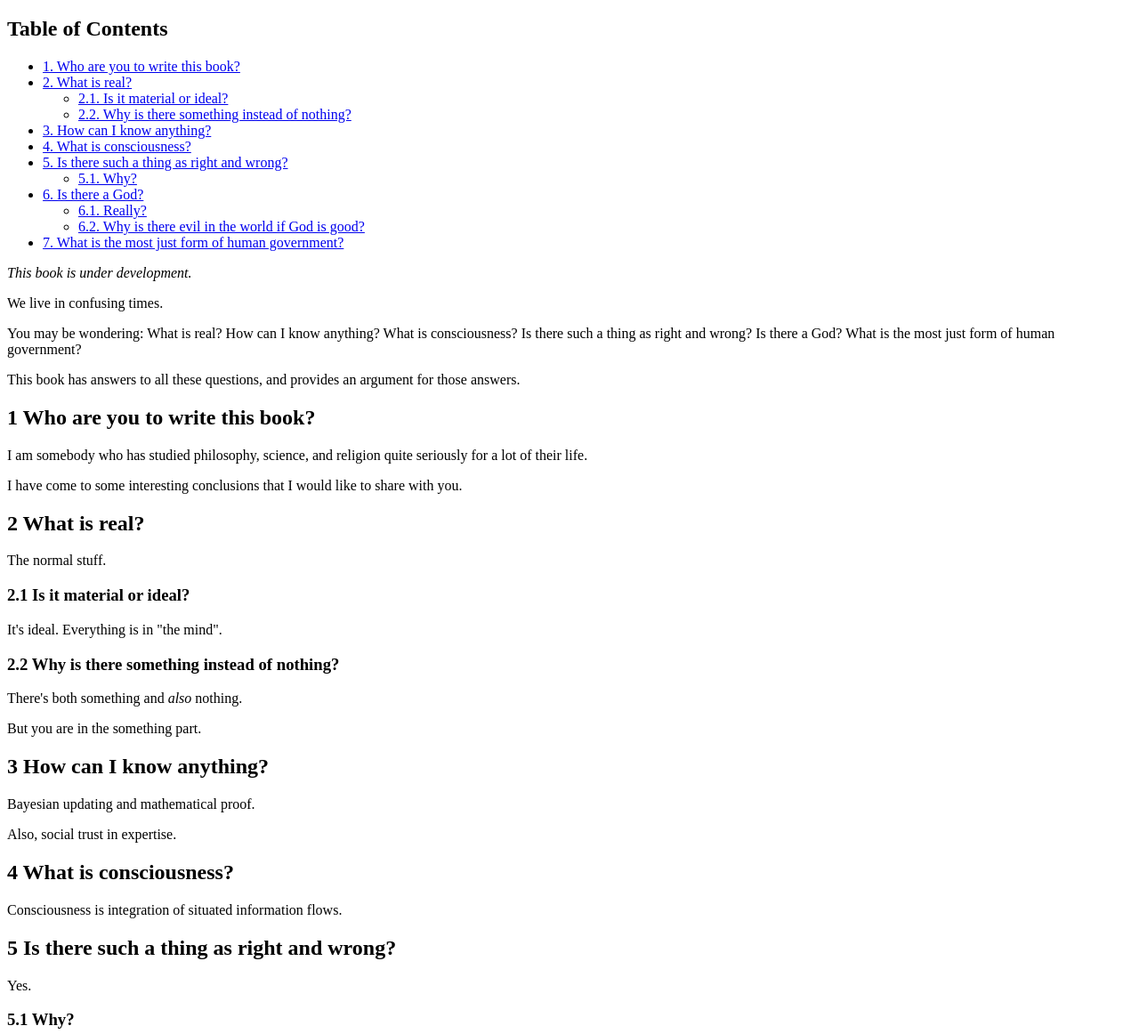
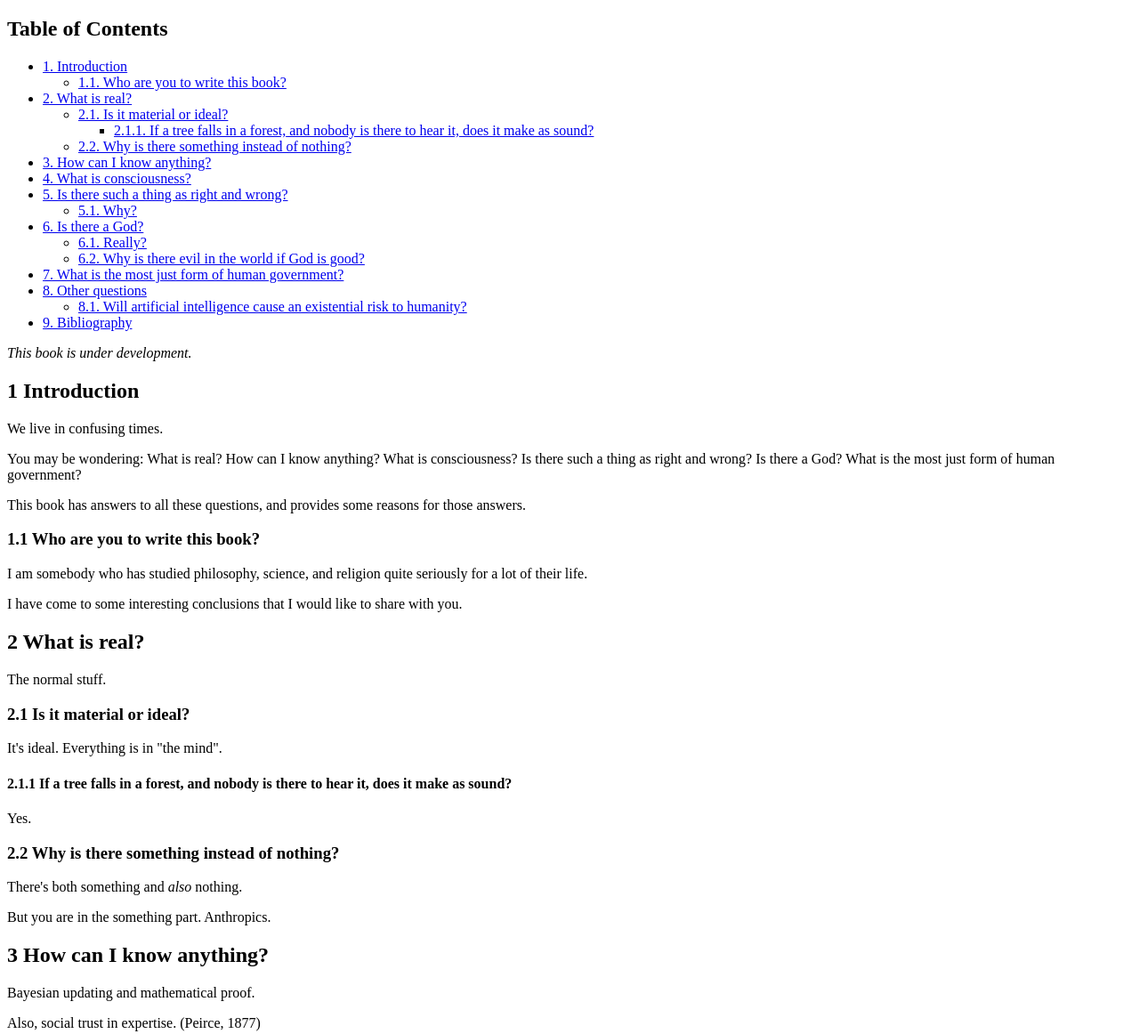
Before and after one commit to sbenthall/rational-spirit, a plain HTML site: page index.html in a window 1280 px wide. Shown: the part 61-1223 px from the top of the page at 89% size. Drawn offline with Linux system fonts and the light colour scheme.

Commit message:
adding some more

```diff
--- a/index.html
+++ b/index.html
@@ -4,7 +4,7 @@
 <html xmlns="http://www.w3.org/1999/xhtml" lang="en" xml:lang="en">
 <head>
 <title>Rational Spirit</title>
-<!-- 2018-06-26 Tue 16:49 -->
+<!-- 2018-06-26 Tue 17:07 -->
 <meta  http-equiv="Content-Type" content="text/html;charset=utf-8" />
 <meta  name="generator" content="Org-mode" />
 <meta  name="author" content="Sebastian Benthall" />
@@ -142,10 +142,18 @@ for the JavaScript code in this tag.
 <h2>Table of Contents</h2>
 <div id="text-table-of-contents">
 <ul>
-<li><a href="#sec-1">1. Who are you to write this book?</a></li>
+<li><a href="#sec-1">1. Introduction</a>
+<ul>
+<li><a href="#sec-1-1">1.1. Who are you to write this book?</a></li>
+</ul>
+</li>
 <li><a href="#sec-2">2. What is real?</a>
 <ul>
-<li><a href="#sec-2-1">2.1. Is it material or ideal?</a></li>
+<li><a href="#sec-2-1">2.1. Is it material or ideal?</a>
+<ul>
+<li><a href="#sec-2-1-1">2.1.1. If a tree falls in a forest, and nobody is there to hear it, does it make as sound?</a></li>
+</ul>
+</li>
 <li><a href="#sec-2-2">2.2. Why is there something instead of nothing?</a></li>
 </ul>
 </li>
@@ -163,6 +171,12 @@ for the JavaScript code in this tag.
 </ul>
 </li>
 <li><a href="#sec-7">7. What is the most just form of human government?</a></li>
+<li><a href="#sec-8">8. Other questions</a>
+<ul>
+<li><a href="#sec-8-1">8.1. Will artificial intelligence cause an existential risk to humanity?</a></li>
+</ul>
+</li>
+<li><a href="#sec-9">9. Bibliography</a></li>
 </ul>
 </div>
 </div>
@@ -170,6 +184,9 @@ for the JavaScript code in this tag.
 <i>This book is under development.</i>
 </p>
 
+<div id="outline-container-sec-1" class="outline-2">
+<h2 id="sec-1"><span class="section-number-2">1</span> Introduction</h2>
+<div class="outline-text-2" id="text-1">
 <p>
 We live in confusing times.
 </p>
@@ -186,12 +203,13 @@ What is the most just form of human government?
 
 <p>
 This book has answers to all these questions,
-and provides an argument for those answers.
+and provides some reasons for those answers.
 </p>
+</div>
 
-<div id="outline-container-sec-1" class="outline-2">
-<h2 id="sec-1"><span class="section-number-2">1</span> Who are you to write this book?</h2>
-<div class="outline-text-2" id="text-1">
+<div id="outline-container-sec-1-1" class="outline-3">
+<h3 id="sec-1-1"><span class="section-number-3">1.1</span> Who are you to write this book?</h3>
+<div class="outline-text-3" id="text-1-1">
 <p>
 I am somebody who has studied philosophy, science,
 and religion quite seriously for a lot of their life.
@@ -201,6 +219,7 @@ and religion quite seriously for a lot of their life.
 I have come to some interesting conclusions that
 I would like to share with you.
 </p>
+</div>
 </div>
 </div>
 
@@ -219,6 +238,15 @@ The normal stuff.
 It's ideal. Everything is in "the mind".
 </p>
 </div>
+
+<div id="outline-container-sec-2-1-1" class="outline-4">
+<h4 id="sec-2-1-1"><span class="section-number-4">2.1.1</span> If a tree falls in a forest, and nobody is there to hear it, does it make as sound?</h4>
+<div class="outline-text-4" id="text-2-1-1">
+<p>
+Yes.
+</p>
+</div>
+</div>
 </div>
 
 <div id="outline-container-sec-2-2" class="outline-3">
@@ -229,7 +257,7 @@ There's both something and <i>also</i> nothing.
 </p>
 
 <p>
-But you are in the something part.
+But you are in the something part. Anthropics.
 </p>
 </div>
 </div>
@@ -243,7 +271,7 @@ Bayesian updating and mathematical proof.
 </p>
 
 <p>
-Also, social trust in expertise.
+Also, social trust in expertise. (Peirce, 1877)
 </p>
 </div>
 </div>
@@ -315,10 +343,33 @@ TBD.
 </p>
 </div>
 </div>
+
+
+<div id="outline-container-sec-8" class="outline-2">
+<h2 id="sec-8"><span class="section-number-2">8</span> Other questions</h2>
+<div class="outline-text-2" id="text-8">
+</div><div id="outline-container-sec-8-1" class="outline-3">
+<h3 id="sec-8-1"><span class="section-number-3">8.1</span> Will artificial intelligence cause an existential risk to humanity?</h3>
+<div class="outline-text-3" id="text-8-1">
+<p>
+Probably not.
+</p>
+</div>
+</div>
+</div>
+
+<div id="outline-container-sec-9" class="outline-2">
+<h2 id="sec-9"><span class="section-number-2">9</span> Bibliography</h2>
+<div class="outline-text-2" id="text-9">
+<p>
+Peirce, Charles Sanders. "The fixation of belief." 1877 (1877).
+</p>
+</div>
+</div>
 </div>
 <div id="postamble" class="status">
 <p class="author">Author: Sebastian Benthall</p>
-<p class="date">Created: 2018-06-26 Tue 16:49</p>
+<p class="date">Created: 2018-06-26 Tue 17:07</p>
 <p class="creator"><a href="http://www.gnu.org/software/emacs/">Emacs</a> 24.5.1 (<a href="http://orgmode.org">Org</a> mode 8.2.10)</p>
 <p class="validation"><a href="http://validator.w3.org/check?uri=referer">Validate</a></p>
 </div>
```
Also changed, not shown: 1 other file.
